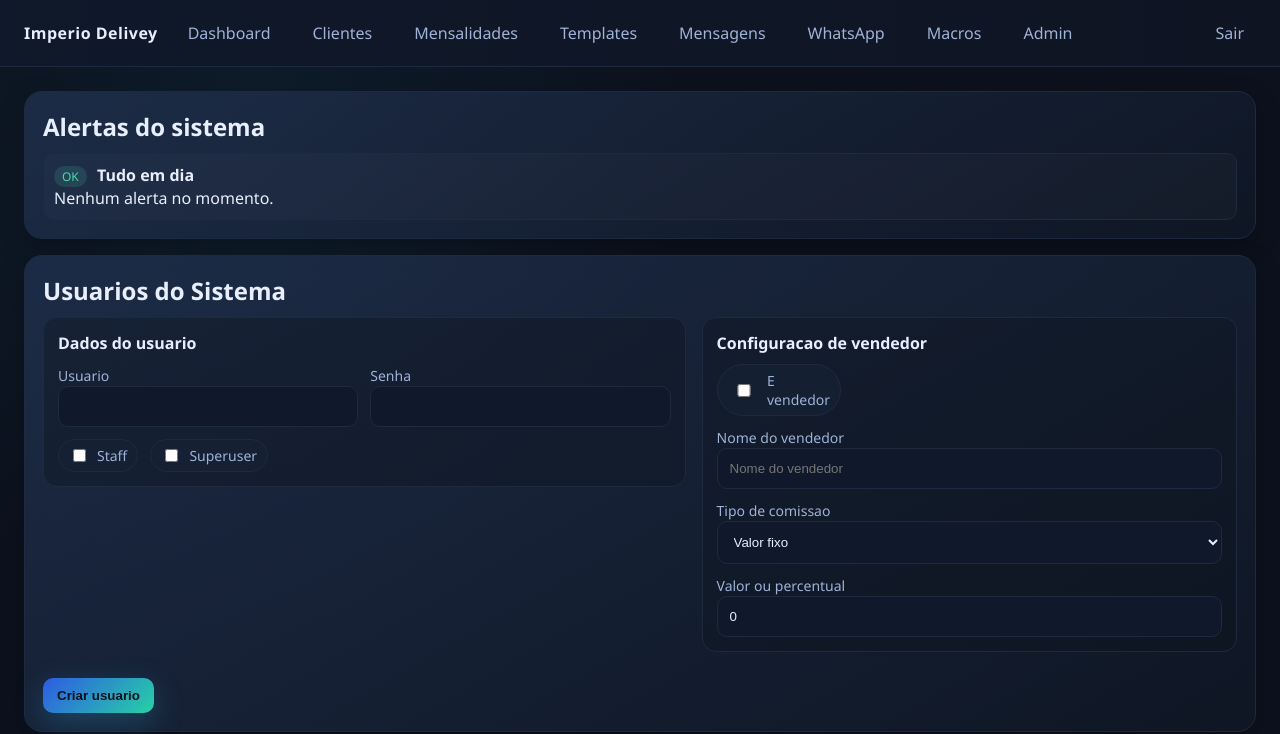
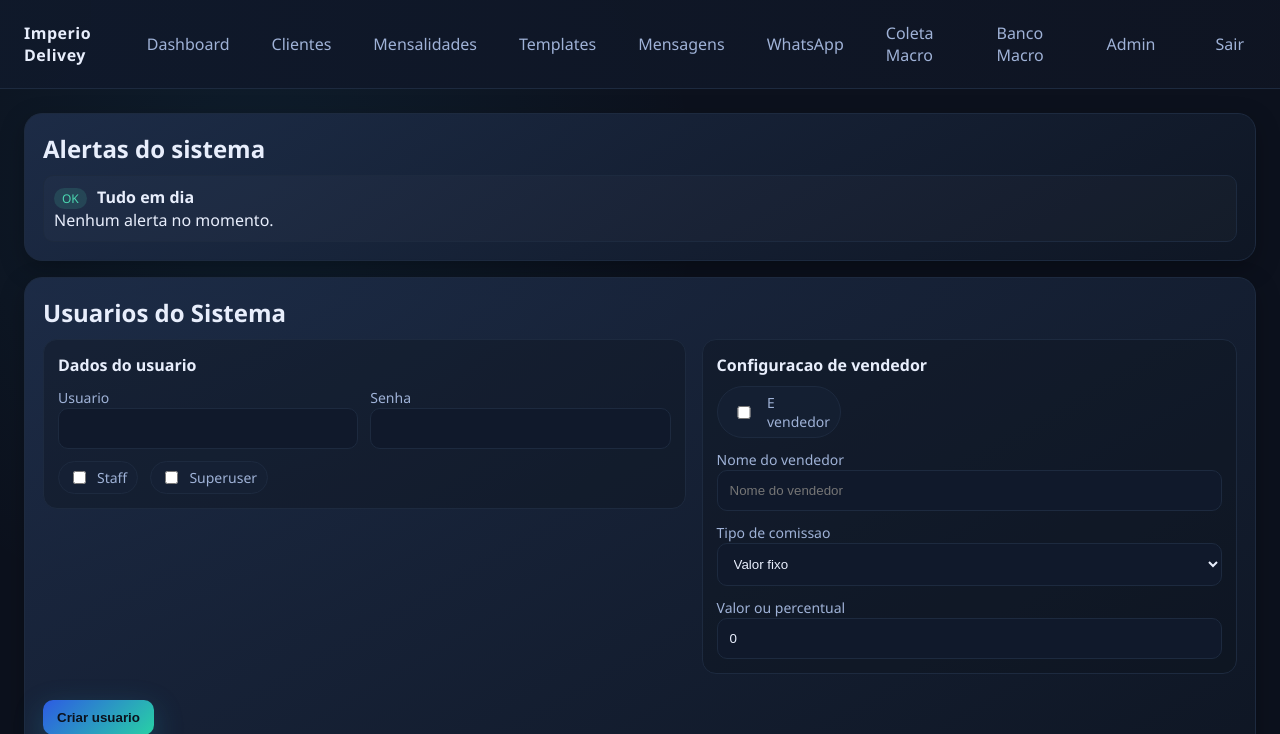
Before and after one commit to Romariorrs/Sistema-Imperio-Delivery, a Django app: page /admin-users/ in a window 1280 px wide. Shown: the top 734 px of the page. Run offline with Django 4.2, Linux system fonts and the light colour scheme; the visitor is signed in with stand-in values (Sample User, id 1); data comes from the database, SQL or seed files in the repository; data that the repository does not hold is empty.

Commit message:
chore(nav): separar guia de coleta e banco macro no menu

```diff
--- a/templates/base.html
+++ b/templates/base.html
@@ -139,7 +139,8 @@
             <a href="{% url 'template_list' %}">Templates</a>
             <a href="{% url 'send_mass_messages' %}">Mensagens</a>
             <a href="{% url 'whatsapp_status' %}">WhatsApp</a>
-            <a href="{% url 'macro_list' %}">Macros</a>
+            <a href="{% url 'macro_collect' %}">Coleta Macro</a>
+            <a href="{% url 'macro_list' %}">Banco Macro</a>
             <a href="{% url 'admin_users' %}">Admin</a>
         {% elif user.seller_profile %}
             <a href="{% url 'seller_dashboard' %}">Vendedor</a>
```
